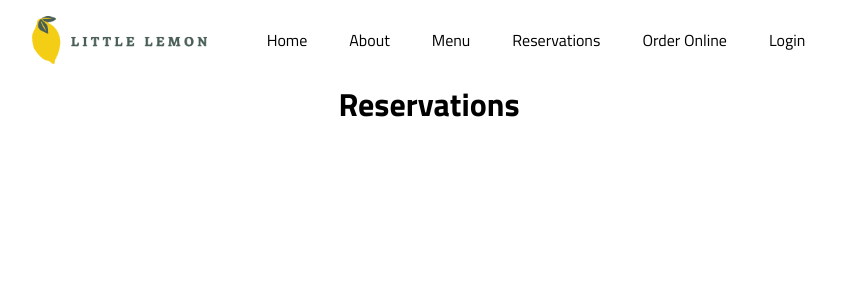
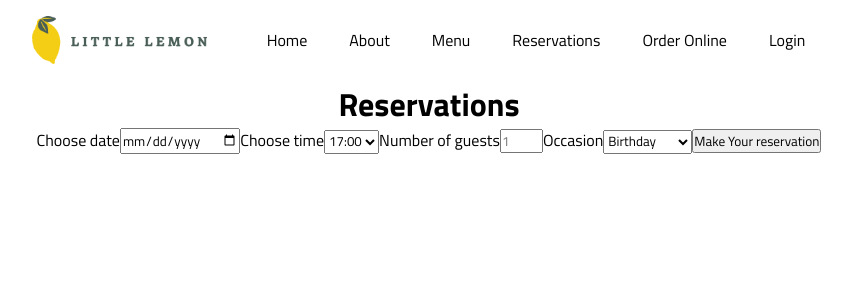
Before and after one commit to tmdbah/meta-fe-dev-pro-cert-capstone, a React (Create React App) app: page /Reservations in a window 1280 px wide. Shown: the top 300 px of the page, without its empty margins (211-1063 px from the left). Built offline with nearby package versions, Linux system fonts and the light colour scheme.

Commit message:
Added form component

```diff
--- /dev/null
+++ b/src/components/BookingForm.js
@@ -0,0 +1,31 @@
+import "../App.css";
+
+function BookingForm() {
+  return (
+    <>
+      <form className="center">
+        <label for="res-date">Choose date</label>
+        <input type="date" id="res-date" />
+        <label for="res-time">Choose time</label>
+        <select id="res-time ">
+          <option>17:00</option>
+          <option>18:00</option>
+          <option>19:00</option>
+          <option>20:00</option>
+          <option>21:00</option>
+          <option>22:00</option>
+        </select>
+        <label for="guests">Number of guests</label>
+        <input type="number" placeholder="1" min="1" max="10" id="guests" />
+        <label for="occasion">Occasion</label>
+        <select id="occasion">
+          <option>Birthday</option>
+          <option>Anniversary</option>
+        </select>
+        <input type="submit" value="Make Your reservation" />
+      </form>
+    </>
+  );
+}
+
+export default BookingForm;
--- a/src/components/Login.js
+++ b/src/components/Login.js
@@ -1,9 +1,14 @@
 import "../App.css";
 
 function Login() {
+  const myList = ["apple", "banana", "orange"];
+
+  const listItems = myList.map((item) => <li key={item}>{item}</li>);
+
   return (
     <>
       <h1 className="center">Login</h1>
+      <ul className="center">{listItems}</ul>
     </>
   );
 }
--- a/src/components/Reservations.js
+++ b/src/components/Reservations.js
@@ -1,9 +1,11 @@
 import "../App.css";
+import BookingForm from "./BookingForm";
 
 function Reservations() {
   return (
     <>
       <h1 className="center">Reservations</h1>
+      <BookingForm />
     </>
   );
 }
```
